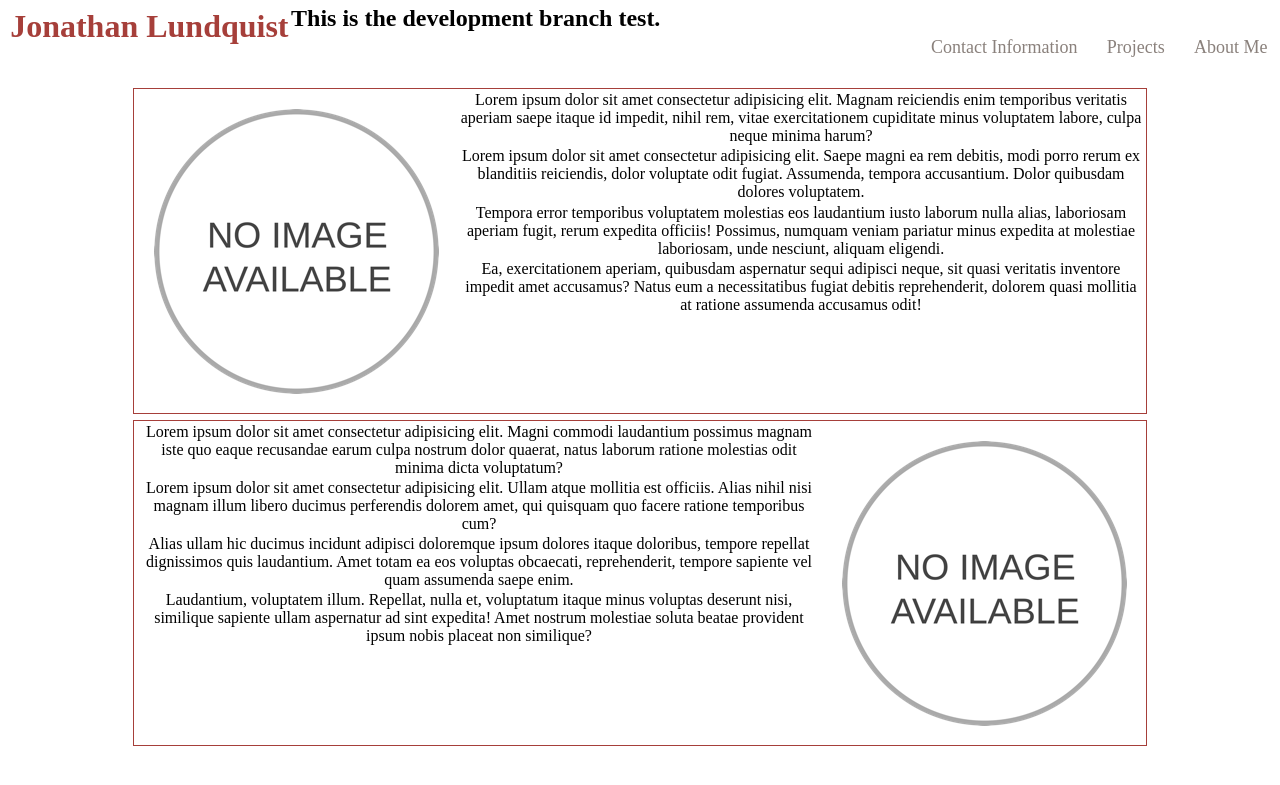
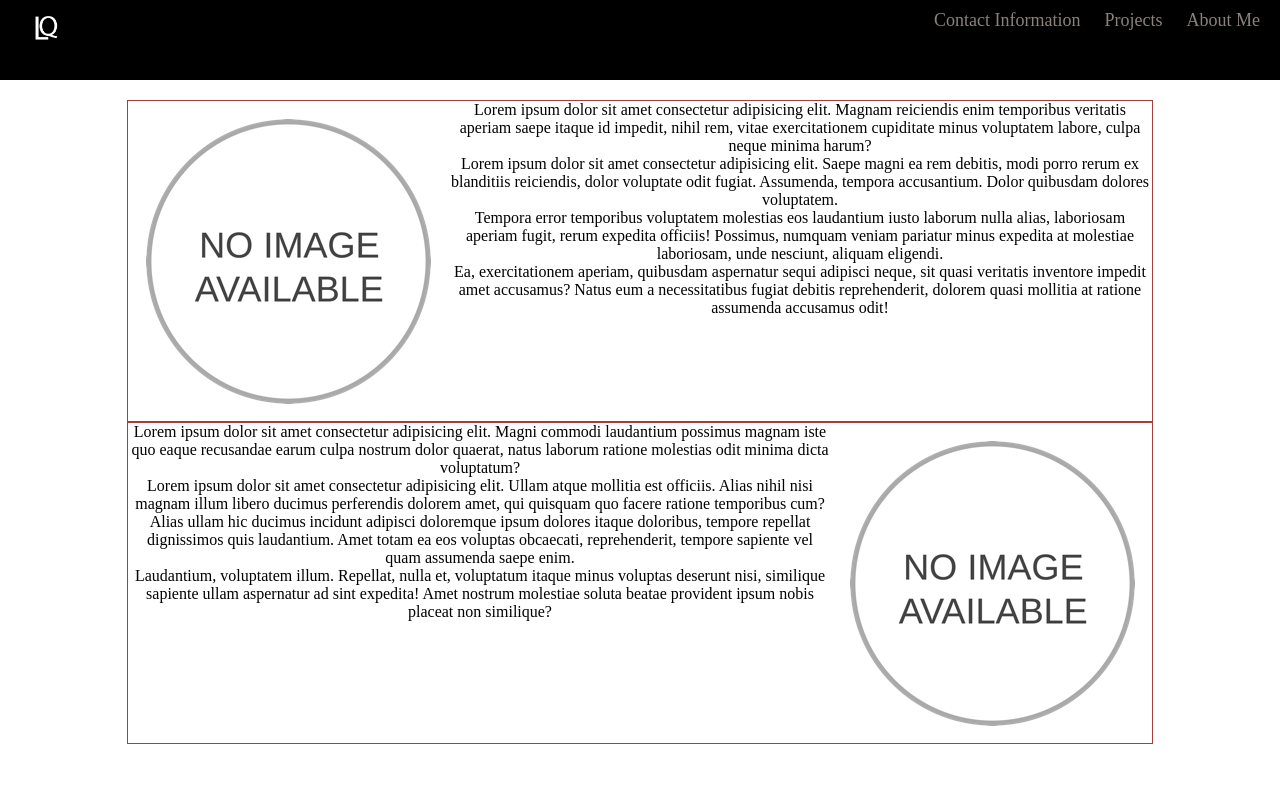
Before and after one commit to JonathanLundquist/JonathanLundquist.io, a PHP site: page / in a window 1280 px wide. Shown: the top 785 px of the page. Run offline with PHP 8.4, Linux system fonts and the light colour scheme.

Commit message:
Header Changes/Animation Added

```diff
--- a/index.html
+++ b/index.html
@@ -5,12 +5,12 @@
     <meta charset="UTF-8">
     <meta name="viewport" content="width=device-width, initial-scale=1.0">
     <link rel="stylesheet" type="text/css" href="style.css">
+    <link rel="shortcut icon" type="image/png" href="images/lundquist-logo.png">
 </head>
 <body>
     <header>
     <div id="headArea">
-    <h1>Jonathan Lundquist</h1>
-    <h2>This is the development branch test.</h2>
+        <a href="index.html"><img id="header-logo" src="images/lundquist-logo-invert.png" alt="inverted Logo">
     <ul>
         <a href="#"><li>About Me</li></a>
         <a href="#"><li>Projects</li></a>
@@ -40,5 +40,4 @@ Medium Grey = #8A817C
 Lightest Grey = #BCB8B1
 Off White = #F4F3EE
 Red = #C36346 -->
-
 </html>
--- a/style.css
+++ b/style.css
@@ -1,16 +1,38 @@
 
 *{
-    margin:.2%;
+    margin:0;
+    animation: loadInFade ease 1s;
+}
+/*Animation keyframes*/
+
+@keyframes loadInFade {
+    0% {
+        opacity: 0;
+    }
+    100% {
+        opacity: 1;
+     }
 }
 
 #headArea {
-    padding-bottom:2%;
+    padding-bottom:70px;
     margin:0;
+    background-color:black;
+    padding-left:20px;
+    padding-right:20px;
+    padding-top:10px;
 }
 
 #headArea h1 {
     float:left;
-    color: #A63F3A;
+    color:white;
+    padding-left:4%;
+}
+
+#headArea img{
+    width:4%;
+    position: fixed;
+    margin-top:-0.5%;
 }
 
 #headArea li {
@@ -20,7 +42,7 @@
 }
 
 #headArea li a, a:link, a:visited, a:active {
-    color:#8A817C;
+    color: #8A817C;
     list-style: none;
     text-decoration: none;
     font-size:large;
@@ -29,13 +51,14 @@
 
 #headArea a:hover {
     font-size:24px;
-    color: #A63F3A;
+    color:white;
     transition: 0.2s;
 }
 
 #projectsContainer{
     text-align: center;
     vertical-align: middle;
+    padding-top:20px;
 }
 
 .box1 {
```
Also changed, not shown: images/logo.jpg (added), images/lundquist-logo-invert.png (added), images/lundquist-logo.png (added).
